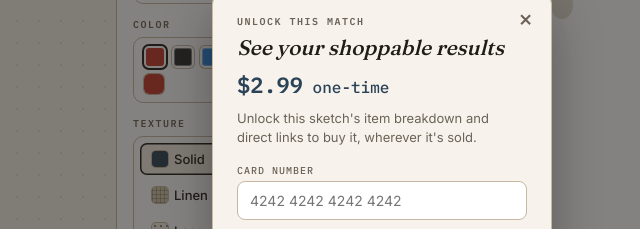
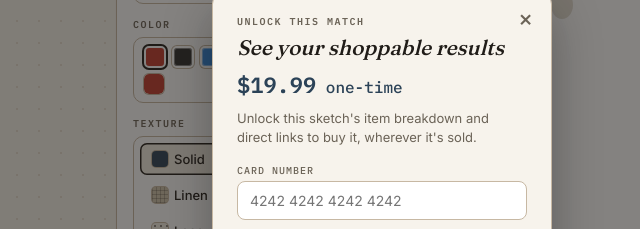
Before and after one commit to pennynikoldime/fashionapp, a website: page index.html in a window 1280 px wide. Both pictures are taken after a click on the button "Find It". Shown: the part 408-637 px from the top of the page, 258-898 px from the left. Drawn offline with Linux system fonts and the light colour scheme.

Commit message:
first version

```diff
--- a/index.html
+++ b/index.html
@@ -703,7 +703,7 @@
     <button class="paywall-close" id="paywallClose" aria-label="Close">&times;</button>
     <p class="panel-label" style="margin-top:0;">Unlock This Match</p>
     <h2 class="paywall-title">See your shoppable results</h2>
-    <p class="paywall-price"><span>$2.99</span> one-time</p>
+    <p class="paywall-price"><span>$19.99</span> one-time</p>
     <p class="paywall-desc">Unlock this sketch's item breakdown and direct links to buy it, wherever it's sold.</p>
 
     <div class="paywall-field">
```
